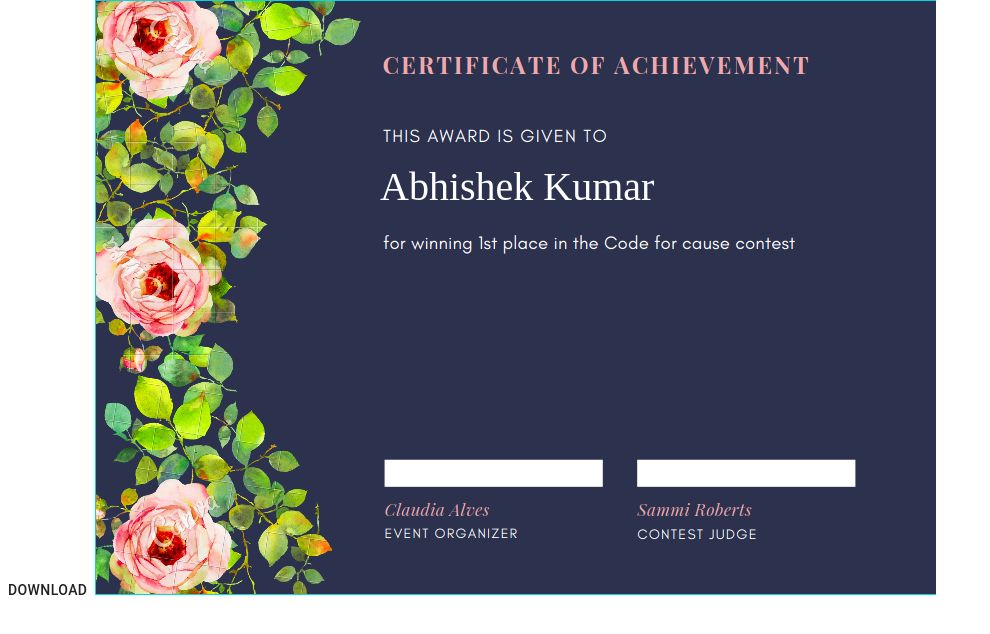
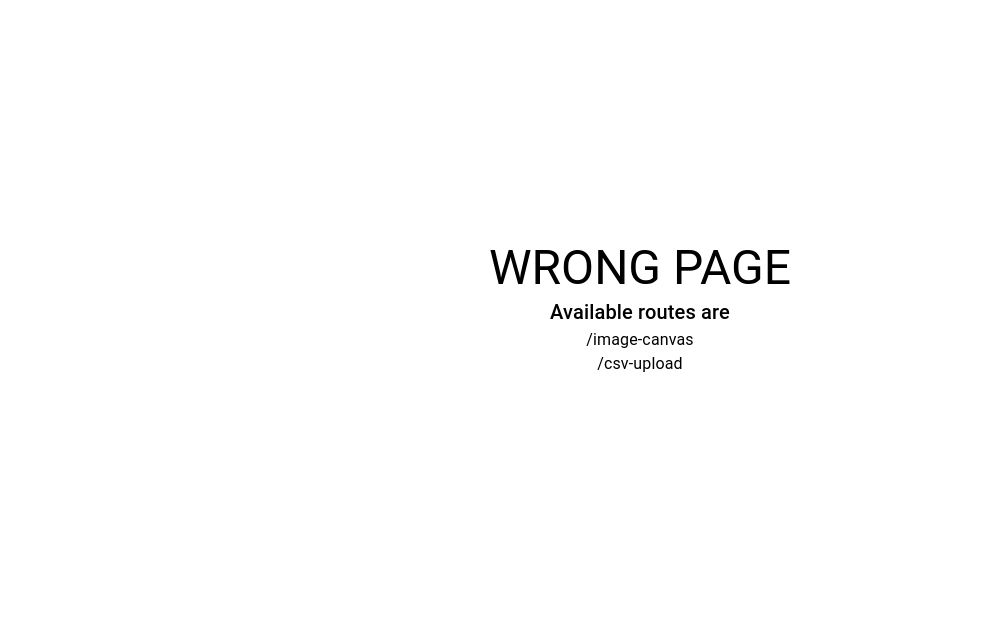
Before and after one commit to codeforcauseorg/Certificate-generator-react, a React (Create React App) app: page / in a window 1280 px wide. Shown: the top 634 px of the page, without its empty margins (0-990 px from the left). Built offline with nearby package versions, Linux system fonts and the light colour scheme.

Commit message:
Setup page routes

```diff
--- a/package.json
+++ b/package.json
@@ -12,6 +12,7 @@
     "react": "^17.0.1",
     "react-dom": "^17.0.1",
     "react-papaparse": "^3.11.1",
+    "react-router-dom": "^5.2.0",
     "react-scripts": "4.0.1",
     "web-vitals": "^0.2.4"
   },
--- a/src/App.js
+++ b/src/App.js
@@ -1,11 +1,6 @@
 import ImageEditing from './components/image/cecrtificateGeneratorByImage'
+import Routes from './Routes'
 
-function App() {
-  return (
-    <div className="App">
-      <ImageEditing />
-    </div>
-  )
-}
+const App = () => <Routes />
 
 export default App
--- /dev/null
+++ b/src/Routes.js
@@ -0,0 +1,19 @@
+import React from 'react'
+import { Switch, Route, BrowserRouter } from 'react-router-dom'
+
+import CsvUpload from './pages/csv/csvUpload'
+import ImageCanvas from './pages/ImageCanvas'
+import Error404 from './pages/404'
+
+const Routes = () => (
+  <BrowserRouter>
+    <Switch>
+      <Route exact path="/csv-upload" component={CsvUpload} />
+      <Route exact path="/image-canvas" component={ImageCanvas} />
+
+      <Route path="*" component={Error404} />
+    </Switch>
+  </BrowserRouter>
+)
+
+export default Routes
--- a/src/components/csv.js
+++ b/src/components/csv.js
@@ -35,9 +35,11 @@ const CsvReaderComponent = () => {
     setCsvData(dataArray)
 
     if (
-      !(file.type === 'text/csv' ||
+      !(
+        file.type === 'text/csv' ||
         file.type === '.csv' ||
-        file.type === 'application/vnd.ms-excel')
+        file.type === 'application/vnd.ms-excel'
+      )
     ) {
       handleOnError(
         'File not compatible',
--- /dev/null
+++ b/src/pages/404/index.js
@@ -0,0 +1,15 @@
+import { Typography } from '@material-ui/core'
+import React from 'react'
+
+const Error404 = () => {
+  return (
+    <div style={{ textAlign: 'center', marginTop: '30vh' }}>
+      <Typography variant="h3">{'Wrong page'.toLocaleUpperCase()}</Typography>
+      <Typography variant="h6">Available routes are</Typography>
+      <Typography>/image-canvas</Typography>
+      <Typography>/csv-upload</Typography>
+    </div>
+  )
+}
+
+export default Error404
--- /dev/null
+++ b/src/pages/ImageCanvas/index.js
@@ -0,0 +1,6 @@
+import React from 'react'
+import CertificateGeneratorByImage from '../../components/image/cecrtificateGeneratorByImage'
+
+const ImageCanvas = () => <CertificateGeneratorByImage />
+
+export default ImageCanvas
```
Also changed, not shown: 2 other files (tests, documents, lock files or other folders).
